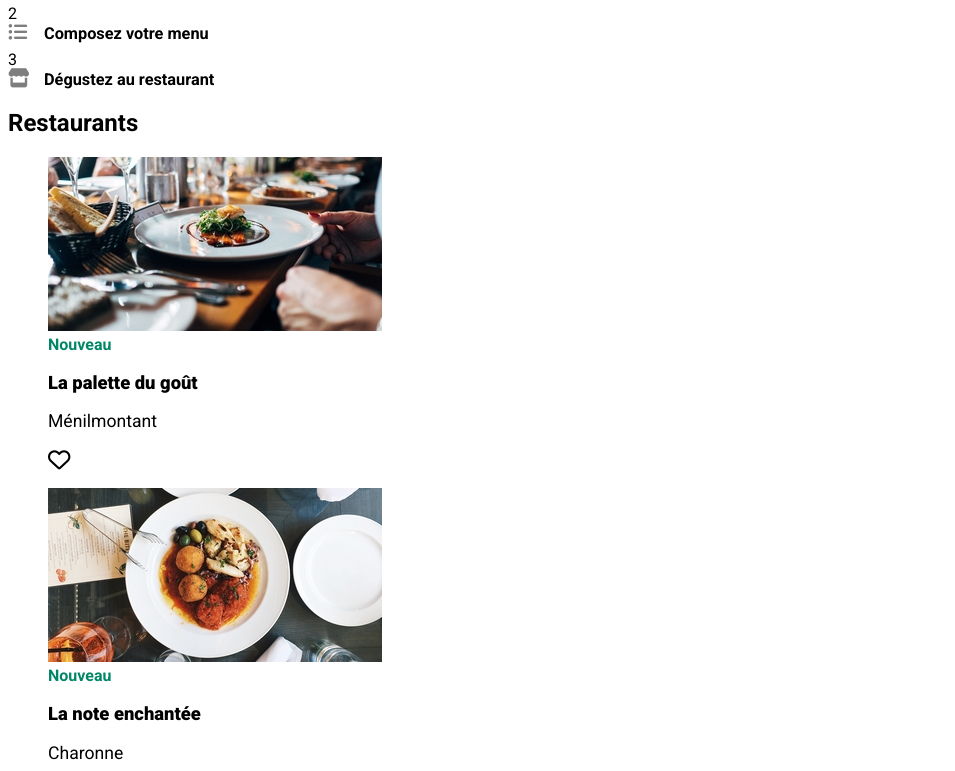
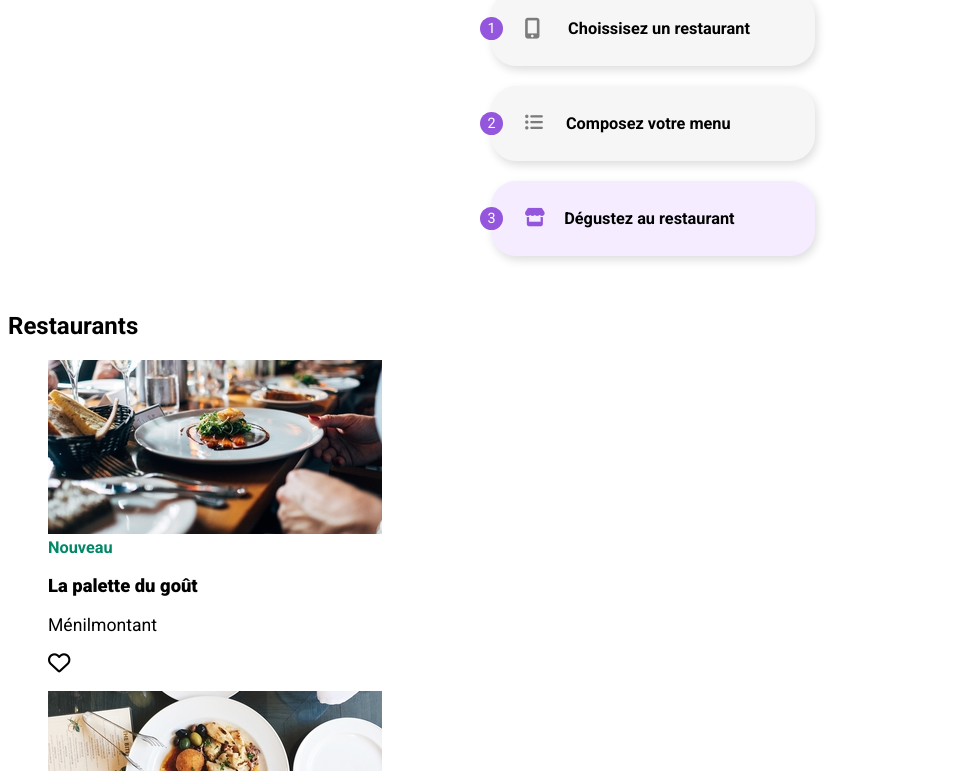
Before and after one commit to developineta/inetamagone_3_26022021, a website: page index.html in a window 1280 px wide. Shown: the part 439-1210 px from the top of the page, without its empty margins (0-955 px from the left). Drawn offline with Linux system fonts and the light colour scheme; a web font is replaced by a local one.

Commit message:
Réalisation de block de fonctionnement

```diff
--- a/index.html
+++ b/index.html
@@ -33,23 +33,23 @@
                 </div>
             </section>
 
-            <nav id="fonctionnement">
-                <h2 class="fonctionnement__titre">Fonctionnement</h2>
-                <ul> <!-- Les étapes de fonctionnement sont rangés en liste à puces -->
-                    <li class="fonctionnement__etapes" id="choisissez">
-                        <div class="fonctionnement__numeros">1</div>
-                        <i class="fas fa-mobile-alt" id="icone_mobile"></i> <!-- Les icones à partir de la bibliothèque Font Awesome -->
+            <nav class="fonctionnement-ensamble">
+                <h2>Fonctionnement</h2>
+                <ul class="fonctionnement"> <!-- Les étapes de fonctionnement sont rangés en liste à puces -->
+                    <li class="fonctionnement__etapes">
+                        <div class="fonctionnement__numeros"><p>1</p></div>
+                        <i class="fas fa-mobile-alt"></i> <!-- Les icones à partir de la bibliothèque Font Awesome -->
                         <span class="fonctionnement__texte">Choissisez un restaurant</span>
                     </li>
-                    <li class="fonctionnement__etapes" id="composez">
-                        <div class="fonctionnement__numeros">2</div>
-                        <i class="fas fa-list-ul" id="icone_list"></i>
+                    <li class="fonctionnement__etapes">
+                        <div class="fonctionnement__numeros"><p>2</p></div>
+                        <i class="fas fa-list-ul"></i>
                         <span class="fonctionnement__texte">Composez votre menu</span>
                     </li>
-                    <li class="fonctionnement__etapes" id="degustez">
-                        <div class="fonctionnement__numeros">3</div>
-                        <i class="fas fa-store" id="icone_resto"></i>
-                        <span class="fonctionnement__texte fonctionnement__texte--active">Dégustez au restaurant</span>
+                    <li class="fonctionnement__etapes fonctionnement__etapes--active">
+                        <div class="fonctionnement__numeros"><p>3</p></div>
+                        <i class="fas fa-store"></i>
+                        <span class="fonctionnement__texte">Dégustez au restaurant</span>
                     </li>
                 </ul>
             </nav>
--- a/sass/layouts/_footer.scss
+++ b/sass/layouts/_footer.scss
@@ -1,7 +1,6 @@
 #footer-content {
 	padding: 1px 0px 20px 6%;
 	background-color: #353535;
-}
 	h4 {
 		font-family: $font-Shrikhand, $font-Sans-s;
 		font-size: map-get($font-size-heading, h4);
@@ -33,3 +32,4 @@ ul {
 			margin-bottom: 7px; /* Nesting utilisé */
 		}
 	}
+}
--- a/sass/pages/_home.scss
+++ b/sass/pages/_home.scss
@@ -2,8 +2,7 @@
 	text-align: center;
 }
 .description {
-	display: flex;
-	flex-direction: column;
+	@include flex-column;
 	justify-content: space-between;
 	background-color: $colour-background;
 	.recherche-form {
@@ -40,8 +39,7 @@
 		}
 	}
 	&__textes {
-		display: flex;
-		flex-direction: column;
+		@include flex-column;
 		align-items: center;
 		text-align: center;
 		h2 {
@@ -56,7 +54,69 @@
 		}
 	}
 }
-
+.fonctionnement-ensamble {
+	@include flex-column;
+	justify-content: space-between;
+	padding-left: 19px;
+	h2 {
+		margin: 47px 0 10px 0;
+	}
+	.fonctionnement {
+		@include flex-column;
+		align-items: center;
+		padding-left: 6px;
+		&__etapes {
+			display: flex;
+			align-items: center;
+			width: 324px;
+			height: 75px;
+			background-color: $colour-background;
+			border-radius: 25px 25px 25px 25px;
+			@include external-shadow;
+			margin: 0 0 20px 0;
+			&--active {
+				background-color: #f5edff;
+			}
+			i {
+				font-size: 1.15rem;
+				color: darken($colour-background, 48%);
+				margin: 0 23px 0 22px;
+			}
+			.fa-mobile-alt {
+				font-size: 1.3rem;
+				margin-right: 28px;
+			}
+			.fa-store {
+				color: $colour-primary;
+				margin-right: 19px;
+			}
+		}
+		&__numeros {
+			background-color: $colour-primary;
+			border-radius: 100%; /* Création de cercle autour de l'icone */
+			width: 23px;
+			height: 23px;
+			margin-left: -11px;
+			p {
+				font-size: 0.9rem;
+				color: $colour-white;
+				margin: 0;
+				padding: 3px 0 0 8px;
+			}
+		}
+		&__texte {
+			font-size: 1.02rem;
+			font-weight: $font-weight600;
+		}
+	}
+}
+.nouveau {
+	font-size: 1.02rem;
+	font-weight: $font-weight600;
+}
+.nouveau {
+	color: #008766;
+}
 .legende-restaurant__txt {
 	h3 {
 		font-size: map-get($font-size-heading, h3);
@@ -66,17 +126,3 @@
 		font-size: $font-size-p;
 	}
 }
-.fonctionnement__texte,
-.nouveau {
-	font-size: 1.02rem;
-	font-weight: $font-weight600;
-}
-.fonctionnement__etapes i {
-	height: 1rem;
-	width: 2rem;
-	font-size: 1.2rem;
-	color: #7e7e7e;
-}
-.nouveau {
-	color: #008766;
-}
--- a/sass/utils/_mixins.scss
+++ b/sass/utils/_mixins.scss
@@ -10,11 +10,19 @@
 	display: flex;
 	margin: auto;
 }
+@mixin flex-column {
+	display: flex;
+	flex-direction: column;
+}
+@mixin external-shadow {
+	box-shadow: 2px 4px 10px darken($colour-background, 10%);
+}
 @mixin btn-shadows {
-	box-shadow: 4px 4px 10px #c5c5c5, 29px 57px 61px -37px $colour-secondary inset; /* Appliquation des ombres */
+	box-shadow: 2px 4px 10px darken($colour-background, 25%),
+		29px 57px 61px -37px $colour-secondary inset; /* Appliquation des ombres */
 }
 @mixin btn-shadows-hover {
-	box-shadow: 4px 4px 10px darken(#c5c5c5, 5%),
+	box-shadow: 4px 4px 10px darken($colour-background, 30%),
 		29px 57px 61px -37px lighten($colour-secondary, 5%) inset; /* Ombres au survol */
 	border-radius: 25px 25px 25px 25px;
 }
@@ -29,7 +37,7 @@
 		@include flex-centre;
 		position: relative;
 		z-index: 1;
-		&:active {
+		&:hover {
 			& .bouton__survole {
 				opacity: 1; /* Opaque au survol */
 			}
```
Also changed, not shown: css/style.css, 1 other file. Lines whose indentation alone changed are shown as unchanged.
